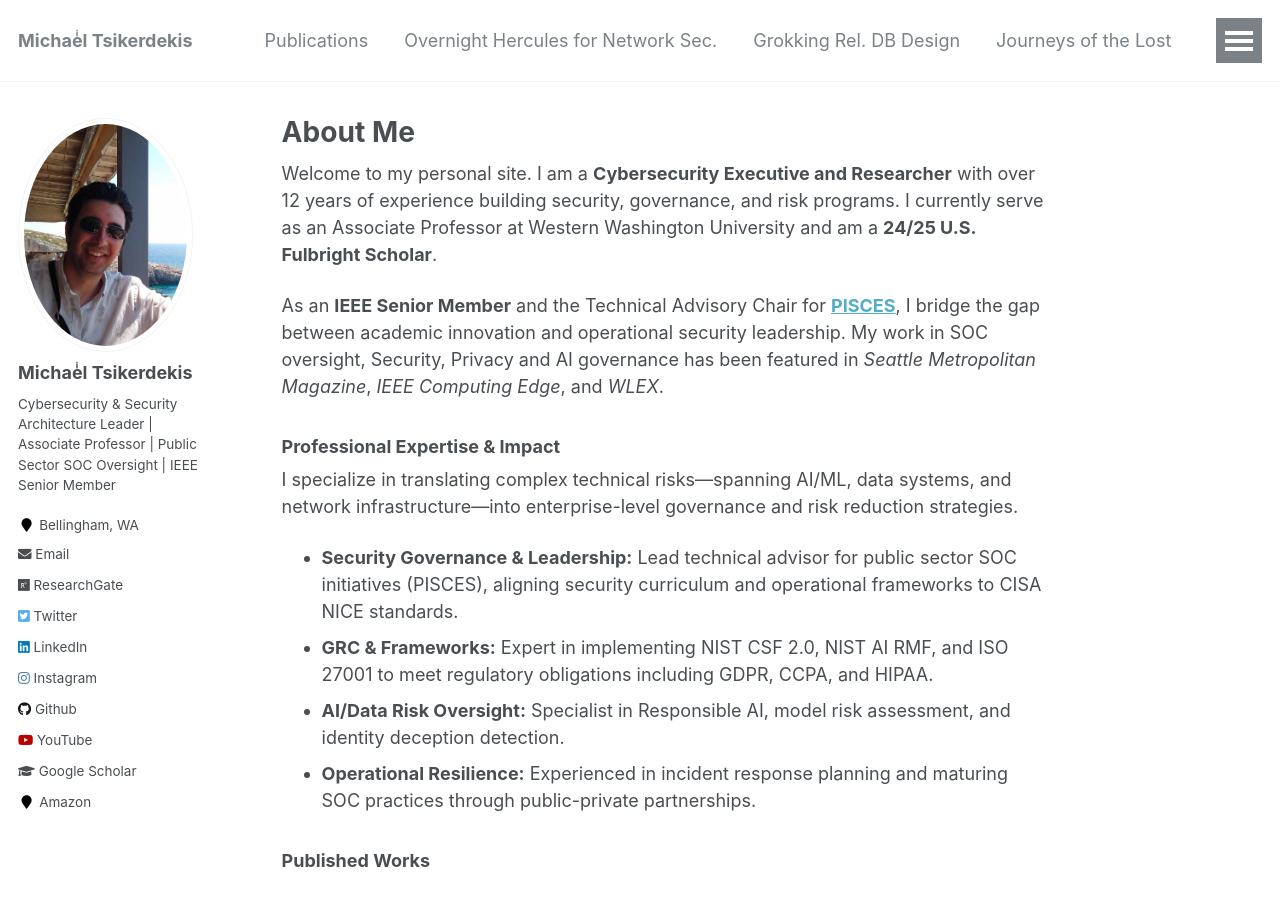
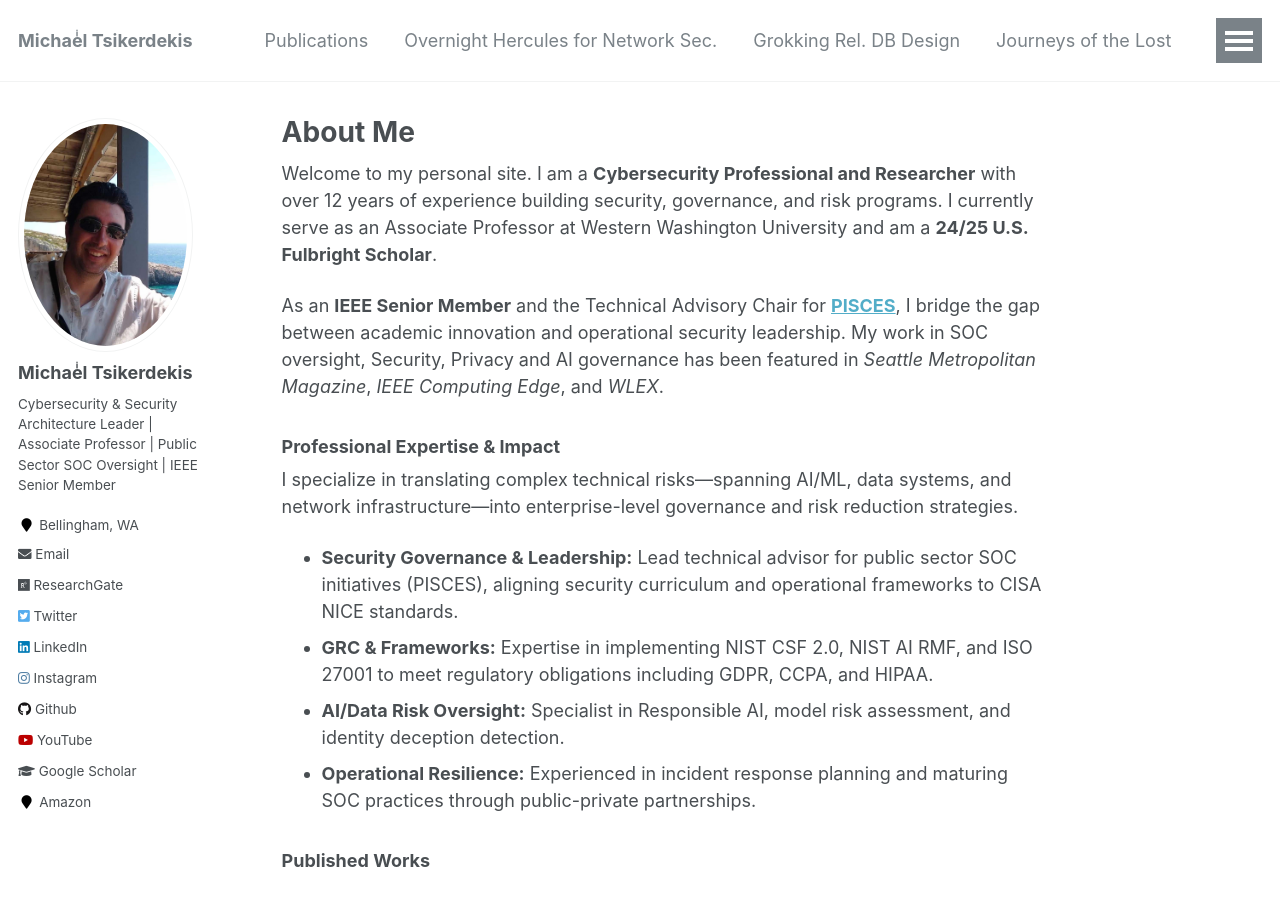
Before and after one commit to tsikerdekis/michael.tsikerdekis.com, a Jekyll site: the page built from _pages/about.md, in a window 1280 px wide and 900 px high. Built offline with Jekyll 4.4.1, drawn with Linux system fonts in a browser that asks for light colours.

Commit message:
Revise about page content and expertise descriptions

```diff
--- a/_pages/about.md
+++ b/_pages/about.md
@@ -7,7 +7,7 @@ redirect_from:
   - /about.html
 ---
 
-Welcome to my personal site. I am a **Cybersecurity Executive and Researcher** with over 12 years of experience building security, governance, and risk programs. I currently serve as an Associate Professor at Western Washington University and am a **24/25 U.S. Fulbright Scholar**.
+Welcome to my personal site. I am a **Cybersecurity Professional and Researcher** with over 12 years of experience building security, governance, and risk programs. I currently serve as an Associate Professor at Western Washington University and am a **24/25 U.S. Fulbright Scholar**.
 
 As an **IEEE Senior Member** and the Technical Advisory Chair for **[PISCES](https://pisces-intl.org/)**, I bridge the gap between academic innovation and operational security leadership. My work in SOC oversight, Security, Privacy and AI governance has been featured in *Seattle Metropolitan Magazine*, *IEEE Computing Edge*, and *WLEX*.
 
@@ -15,7 +15,7 @@ As an **IEEE Senior Member** and the Technical Advisory Chair for **[PISCES](htt
 I specialize in translating complex technical risks—spanning AI/ML, data systems, and network infrastructure—into enterprise-level governance and risk reduction strategies.
 
 * **Security Governance & Leadership:** Lead technical advisor for public sector SOC initiatives (PISCES), aligning security curriculum and operational frameworks to CISA NICE standards.
-* **GRC & Frameworks:** Expert in implementing NIST CSF 2.0, NIST AI RMF, and ISO 27001 to meet regulatory obligations including GDPR, CCPA, and HIPAA.
+* **GRC & Frameworks:** Expertise in implementing NIST CSF 2.0, NIST AI RMF, and ISO 27001 to meet regulatory obligations including GDPR, CCPA, and HIPAA.
 * **AI/Data Risk Oversight:** Specialist in Responsible AI, model risk assessment, and identity deception detection.
 * **Operational Resilience:** Experienced in incident response planning and maturing SOC practices through public-private partnerships.
 
```
